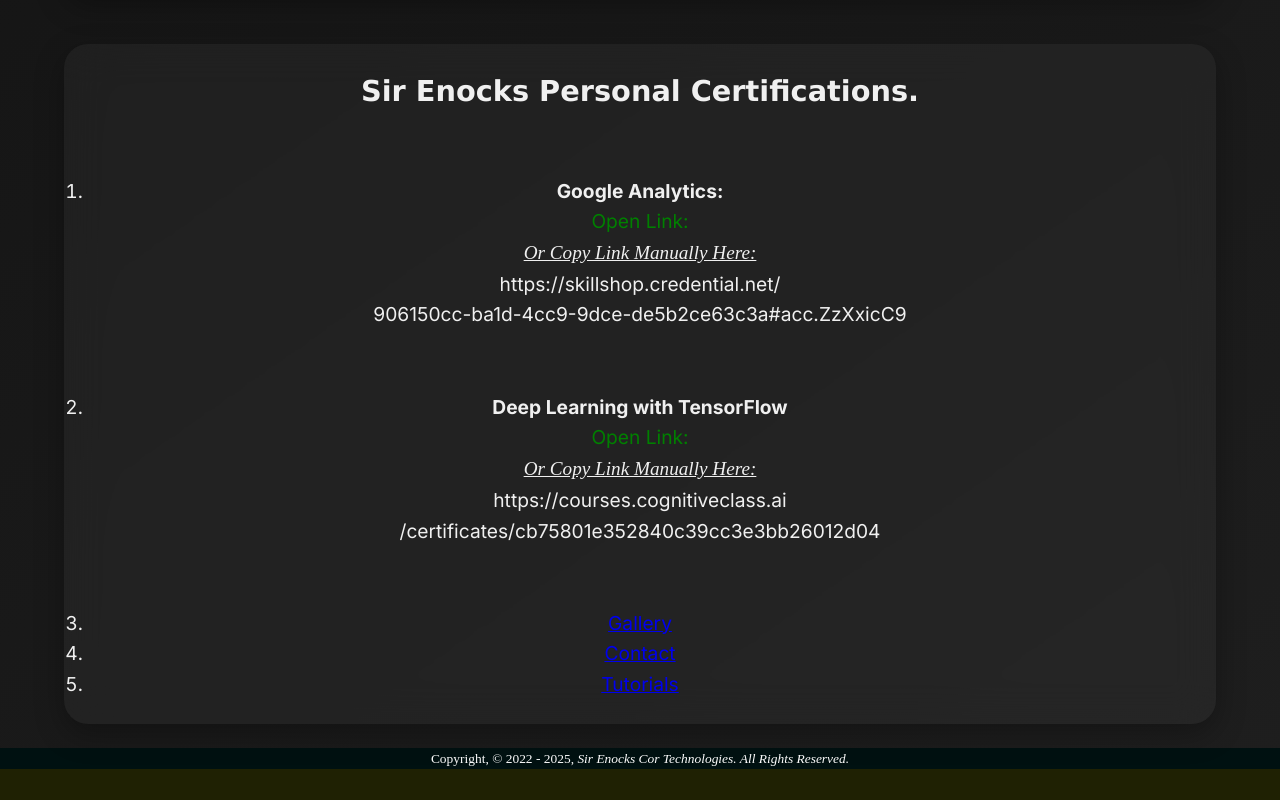
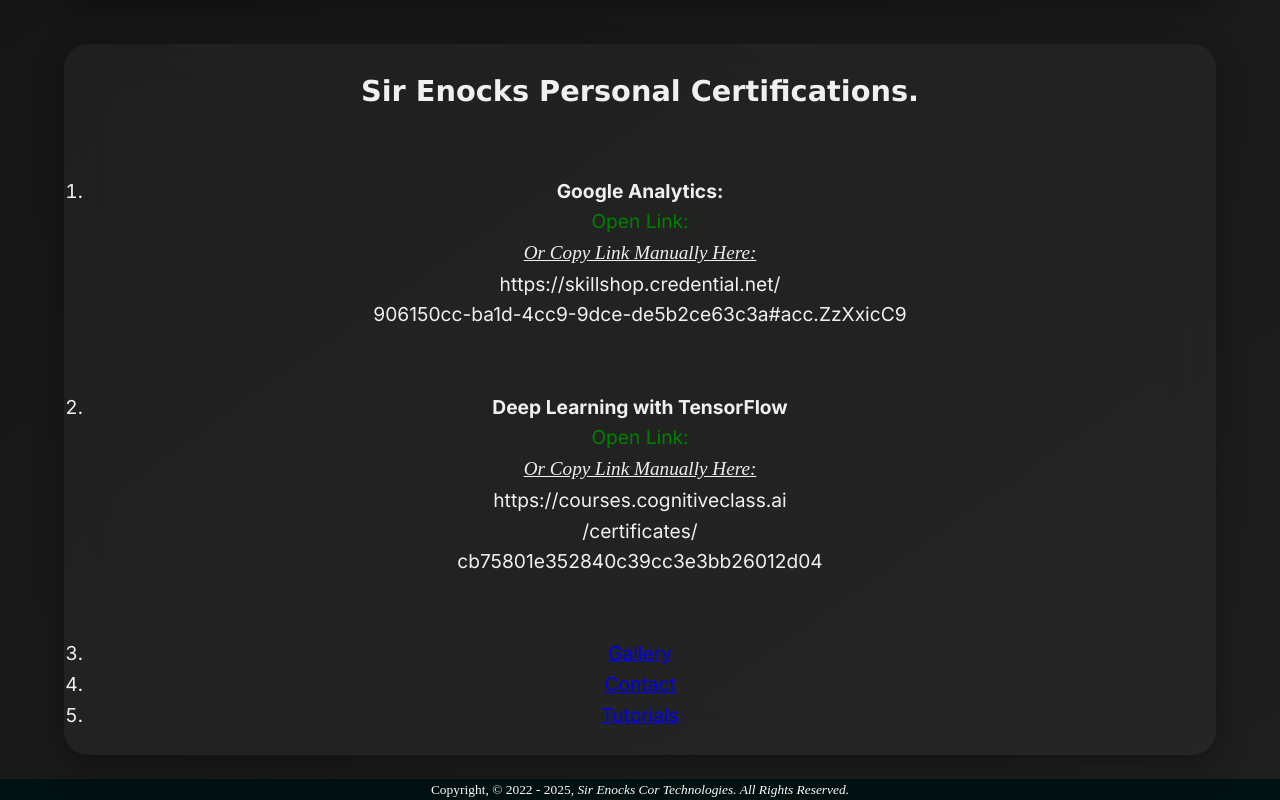
Before and after one commit to Enock1995/blog2, a plain HTML site: page BLOG_2/certificates.html in a window 1280 px wide. Shown: the part 779-1579 px from the top of the page. Before the commit the page ends 1548 px from the top, so only its background shows below. Drawn offline with Linux system fonts and the light colour scheme.

Commit message:
Add files via upload

```diff
--- a/BLOG_2/certificates.html
+++ b/BLOG_2/certificates.html
@@ -94,7 +94,7 @@ Sir Enocks Cor Technologies (SECT) is a newly established web design and develop
       <li><h4>Google Analytics:</h4> <a href="https://skillshop.credential.net/906150cc-ba1d-4cc9-9dce-de5b2ce63c3a?record_view=true"  Style="color: green; text-decoration: none">Open Link:<br></a> <i style="font-family: serif"><u>Or Copy Link Manually Here:</u></i> <br>https://skillshop.credential.net/<br>906150cc-ba1d-4cc9-9dce-de5b2ce63c3a#acc.ZzXxicC9</li><br><br>
 
 
-      <li> <h4> Deep Learning with TensorFlow</h4><a href="https://courses.cognitiveclass.ai/certificates/cb75801e352840c39cc3e3bb26012d04" Style="color: green; text-decoration: none">Open Link:<br></a> <i style="font-family: serif"><u>Or Copy Link Manually Here:</u></i><br> https://courses.cognitiveclass.ai<br>/certificates/cb75801e352840c39cc3e3bb26012d04</li><br><br>
+      <li> <h4> Deep Learning with TensorFlow</h4><a href="https://courses.cognitiveclass.ai/certificates/cb75801e352840c39cc3e3bb26012d04" Style="color: green; text-decoration: none">Open Link:<br></a> <i style="font-family: serif"><u>Or Copy Link Manually Here:</u></i><br> https://courses.cognitiveclass.ai<br>/certificates/<br>cb75801e352840c39cc3e3bb26012d04</li><br><br>
 
 
   <li><a href="#gallery">Gallery</a></li>
```
